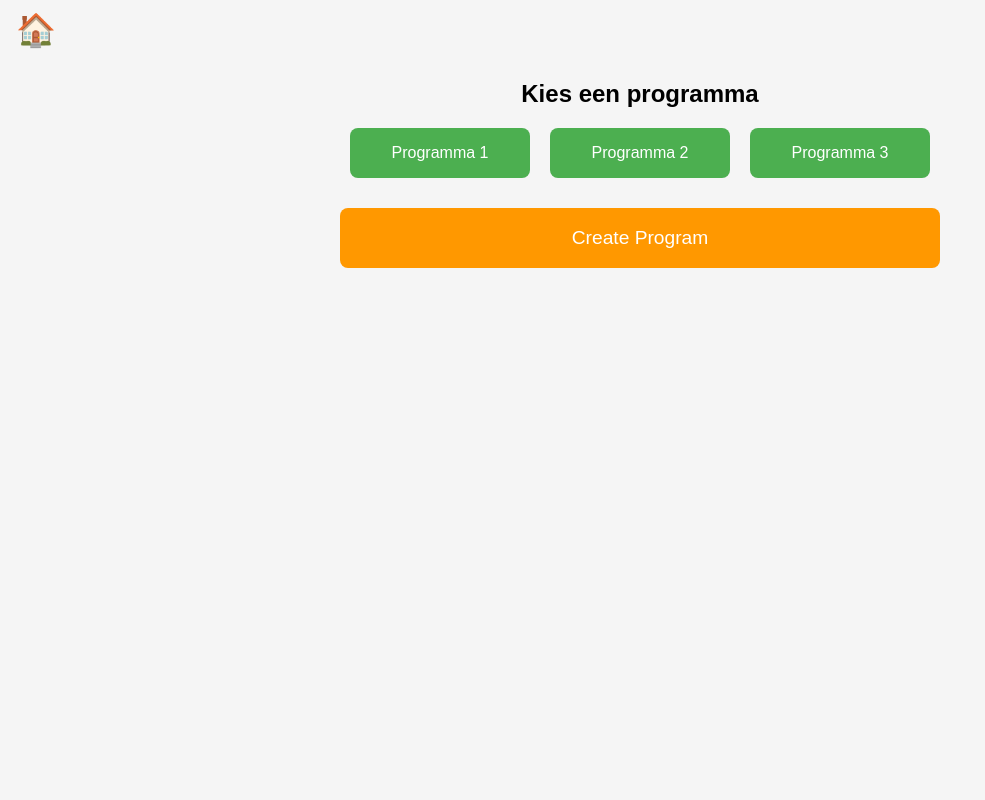
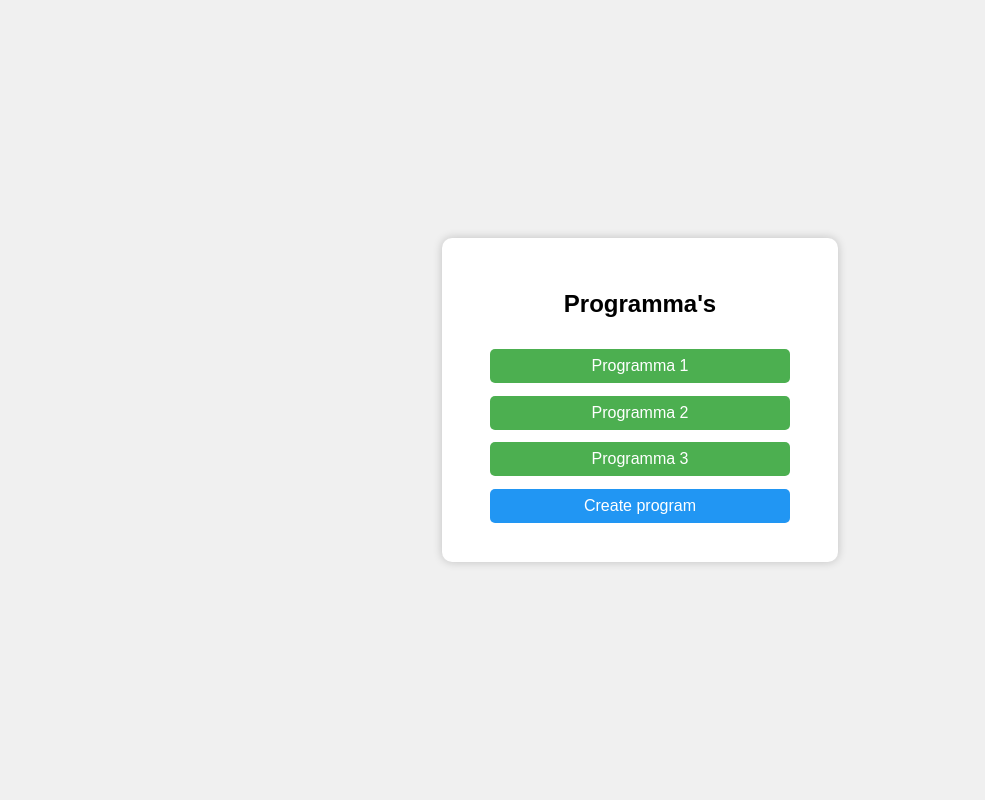
Before and after one commit to CruZxPog/Integratieproject-Pancake-Science, a Python web app: template project/python/front-end/templates/start.html in a window 1280 px wide. Shown: the whole page, without its empty margins (0-985 px from the left). Run offline with Jinja, Linux system fonts and the light colour scheme; the template is opened without the code that fills it, so the values that code supplies are empty.

Commit message:
update
update van index.html
programma.html toegevoegd
update van start.html

```diff
--- a/project/python/front-end/templates/start.html
+++ b/project/python/front-end/templates/start.html
@@ -4,105 +4,84 @@
 <head>
     <meta charset="UTF-8">
     <meta name="viewport" content="width=device-width, initial-scale=1.0">
-    <title>Start Pagina</title>
+    <title>Dashboard</title>
+
     <style>
         body {
             font-family: Arial, sans-serif;
-            background-color: #f5f5f5;
+            background-color: #f0f0f0;
             display: flex;
             justify-content: center;
-            align-items: flex-start;
-            padding-top: 60px;
-            /* ruimte voor huisje */
+            align-items: center;
+            height: 100vh;
             margin: 0;
         }
 
-        .home-button {
-            position: fixed;
-            top: 10px;
-            left: 10px;
-            font-size: 2rem;
-            cursor: pointer;
-            background: none;
-            border: none;
-        }
-
-        .container {
-            width: 90%;
-            max-width: 600px;
+        .login-container {
+            background-color: white;
+            padding: 2rem 3rem;
+            border-radius: 10px;
+            box-shadow: 0 0 10px rgba(0, 0, 0, 0.2);
+            width: 300px;
             text-align: center;
         }
 
-        .button-row {
-            display: flex;
-            justify-content: space-around;
-            margin-bottom: 30px;
+        .login-container h2 {
+            margin-bottom: 1.5rem;
         }
 
-        .button-row button {
-            flex: 1;
-            margin: 0 10px;
-            padding: 1rem;
-            font-size: 1rem;
+        .login-container button {
+            width: 100%;
+            padding: 0.5rem;
+            margin: 0.4rem 0;
             border: none;
-            border-radius: 8px;
-            cursor: pointer;
+            border-radius: 5px;
             background-color: #4CAF50;
             color: white;
-            transition: transform 0.2s;
+            cursor: pointer;
+            font-size: 1rem;
         }
 
-        .button-row button:hover {
-            transform: translateY(-3px);
-        }
-
-        .custom-program,
-        .create-program {
-            width: 100%;
-            padding: 1.2rem;
-            font-size: 1.2rem;
-            border: none;
-            border-radius: 8px;
-            margin-bottom: 15px;
-            cursor: pointer;
-            transition: transform 0.2s;
-        }
-
-        .custom-program {
+        .login-container button.create {
             background-color: #2196F3;
-            color: white;
-        }
-
-        .create-program {
-            background-color: #FF9800;
-            color: white;
-        }
-
-        .custom-program:hover,
-        .create-program:hover {
-            transform: translateY(-3px);
         }
     </style>
 </head>
 
 <body>
 
-    <!-- Huisje link -->
-    <button class="home-button" onclick="goHome()">🏠</button>
+    <div class="login-container">
+        <h2>Programma's</h2>
 
-    <div class="container">
-        <h2>Kies een programma</h2>
-        <div class="button-row">
-            <button onclick="alert('Programma 1')">Programma 1</button>
-            <button onclick="alert('Programma 2')">Programma 2</button>
-            <button onclick="alert('Programma 3')">Programma 3</button>
-        </div>
-        <button class="create-program" onclick="alert('Create Program')">Create Program</button>
+        <div id="programList"></div>
+
+        <button class="create" onclick="createProgram()">Create program</button>
     </div>
 
     <script>
-        function goHome() {
-            window.location.href = "dashboard.html";
+        let programCount = localStorage.getItem("programCount")
+            ? parseInt(localStorage.getItem("programCount"))
+            : 3;
+
+        const programList = document.getElementById("programList");
+
+        for (let i = 1; i <= programCount; i++) {
+            addProgramButton(i);
+        }
+
+        function createProgram() {
+            programCount++;
+            localStorage.setItem("programCount", programCount);
+            addProgramButton(programCount);
+        }
+
+        function addProgramButton(id) {
+            const btn = document.createElement("button");
+            btn.innerText = "Programma " + id;
+            btn.onclick = () => {
+                window.location.href = `programma.html?id=${id}`;
+            };
+            programList.appendChild(btn);
         }
     </script>
 
```
Also changed, not shown: project/python/front-end/templates/index.html (+31 -24 lines), project/python/front-end/templates/programma.html (added, +64 -0 lines).
